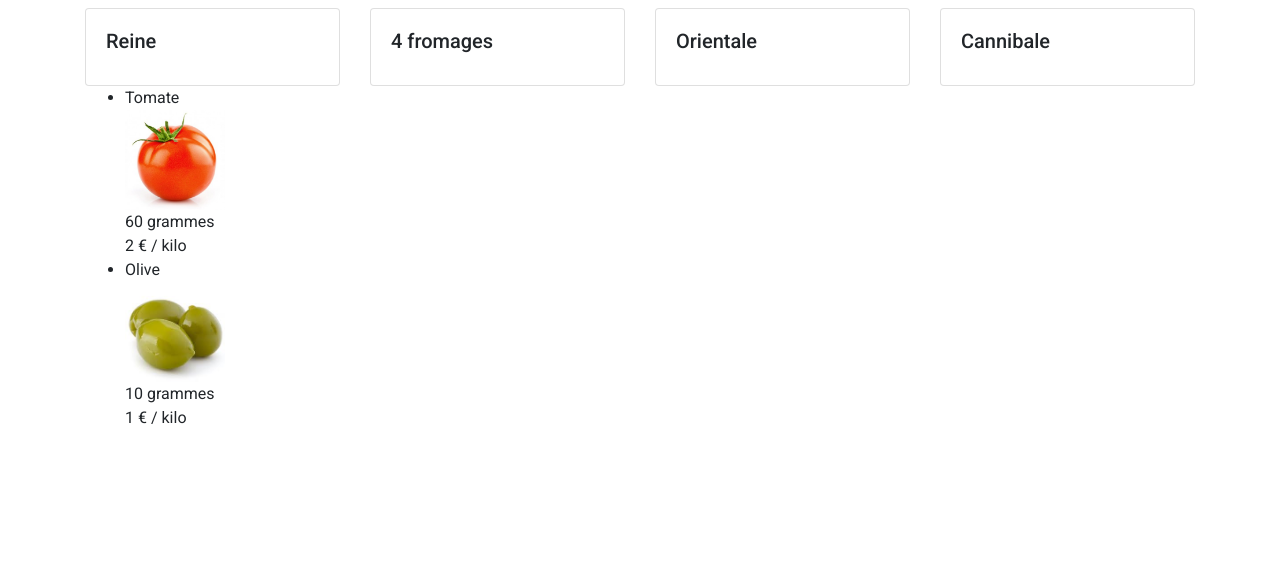
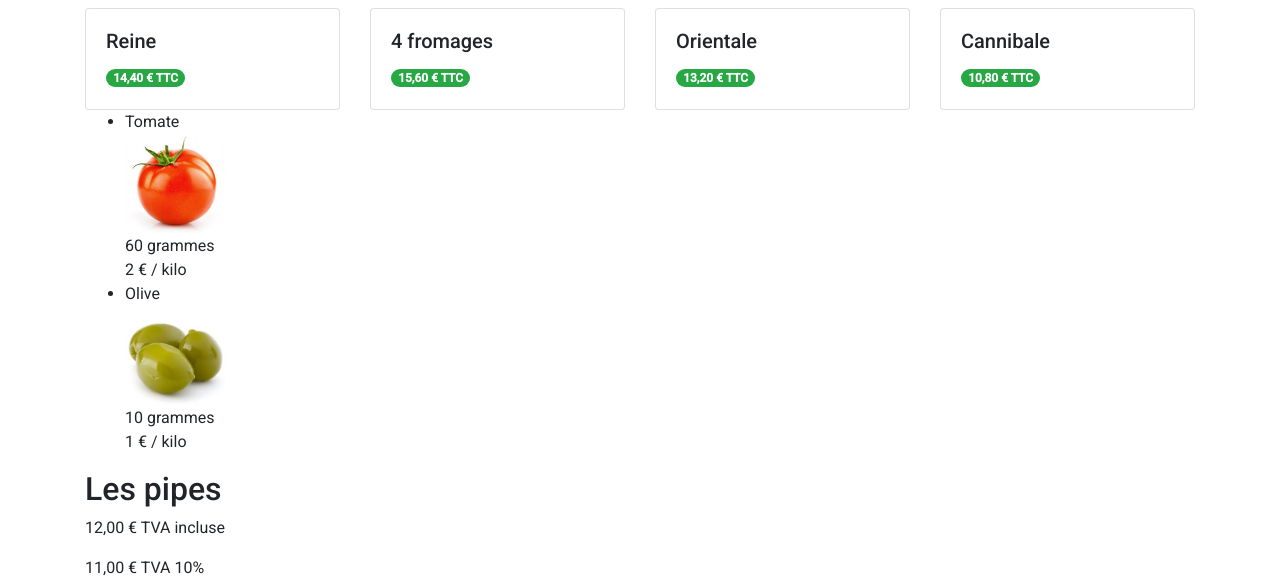
Before and after one commit to adama420/angular-pizza, an Angular app: page / in a window 1280 px wide. Shown: the part 577-1154 px from the top of the page. Before the commit the page ends 1007 px from the top, so only its background shows below. Built offline with nearby package versions, Linux system fonts and the light colour scheme.

Commit message:
Adding pipe

```diff
--- a/src/app/app.component.html
+++ b/src/app/app.component.html
@@ -20,6 +20,7 @@
   <div class="card" [class.selected]="pizza === selectedPizza">
     <div class="card-body">
         <h5 class="card-title">{{pizza.name}}</h5>
+        <span class="badge badge-pill badge-success">{{pizza.price | test}} € TTC</span>
         <span *ngFor= "let selectedIngredient of selectedIngredients; index as i" class="badge badge-pill badge-secondary"> {{selectedIngredient.name}}
           <span (click)="deleteIngredient(i)">X</span>
         </span>
@@ -30,5 +31,7 @@
 </div>
 
 <app-ingredient-list [ingredients]="ingredients" (select)="selectIngredient($event)"></app-ingredient-list>
-
+<h2>Les pipes</h2>
+<p>{{ 10 | test }} € TVA incluse</p>
+<p>{{ 10 | test:10 }} € TVA 10%</p>
 </div>
--- a/src/app/app.module.ts
+++ b/src/app/app.module.ts
@@ -8,6 +8,7 @@ import { PizzaComponent } from './pizza/pizza.component';
 import { AuthorComponent } from './author/author.component';
 import { IngredientListComponent } from './ingredient-list/ingredient-list.component';
 import { MenuComponent } from './menu/menu.component';
+import { TestPipe } from './test.pipe';
 
 @NgModule({
   declarations: [
@@ -15,7 +16,8 @@ import { MenuComponent } from './menu/menu.component';
     PizzaComponent,
     AuthorComponent,
     IngredientListComponent,
-    MenuComponent
+    MenuComponent,
+    TestPipe
   ],
   imports: [
     BrowserModule,
--- a/src/app/pizza/pizza.component.html
+++ b/src/app/pizza/pizza.component.html
@@ -1,6 +1,6 @@
 <div *ngIf="pizza">
     <h2>{{pizza?.name}}</h2>
-    <h2>{{pizza.price}}$, pas cher</h2>
+    <h2>{{pizza.price | test}} € TTC</h2>
 
     <input [(ngModel)]="pizza.name">
 </div>
--- /dev/null
+++ b/src/app/test.pipe.ts
@@ -0,0 +1,14 @@
+import { Pipe, PipeTransform } from '@angular/core';
+
+@Pipe({
+  name: 'test'
+})
+export class TestPipe implements PipeTransform {
+
+  transform(value: any, ...args: any[]): any {
+    let taux = args[0] || 20;
+    let result = value + ((value * taux)/100);
+    return result.toFixed(2).replace('.',',');
+  }
+
+}
```
Also changed, not shown: 1 other file (tests, documents, lock files or other folders).
